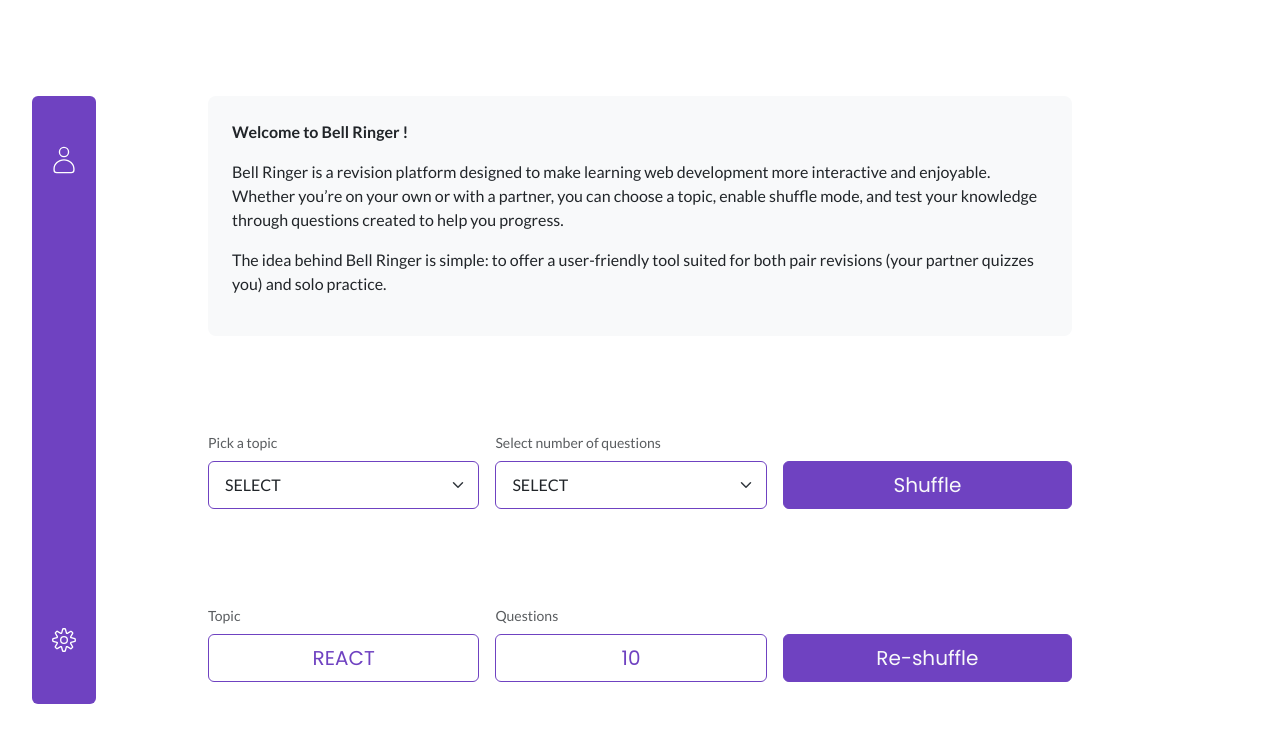
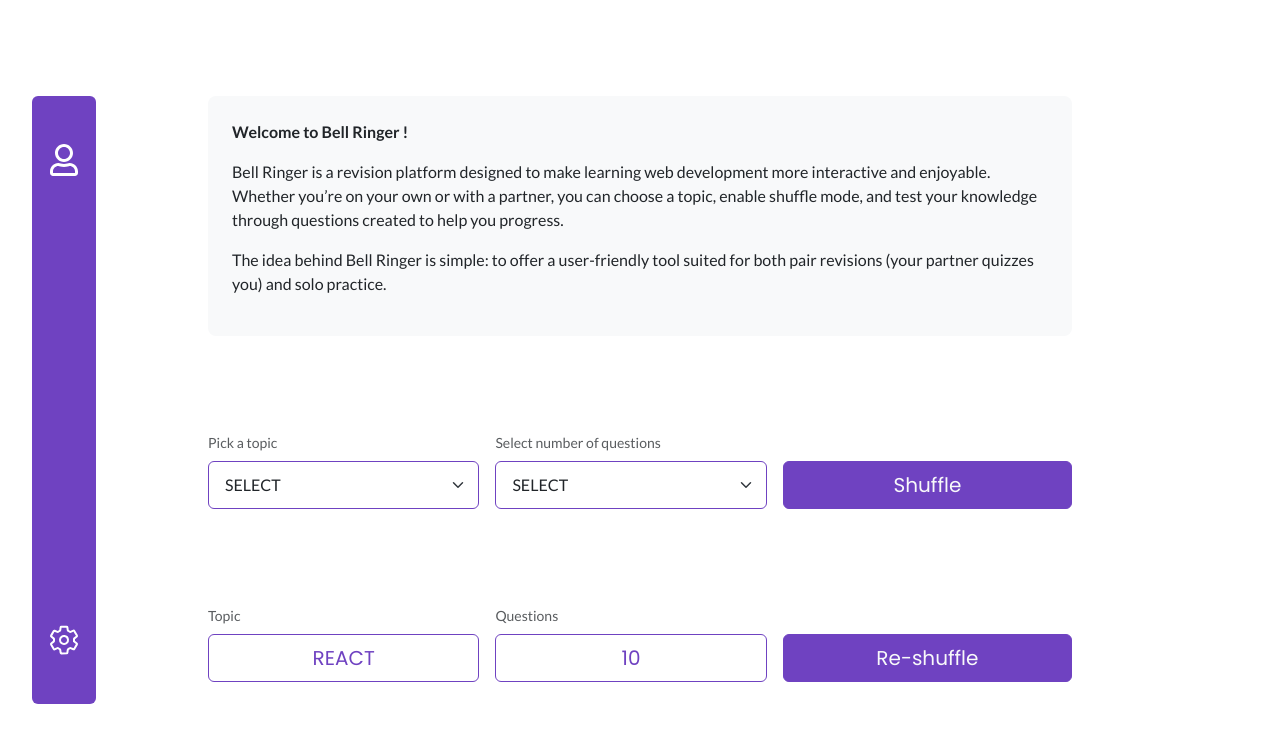
Before and after one commit to luneroka/bell-ringer, a React (Vite) app in the folder frontend/: page / in a window 1280 px wide. Shown: the top 742 px of the page. Built offline with nearby package versions, Linux system fonts and the light colour scheme.

Commit message:
Set hovering state on Navbar icons

```diff
--- a/frontend/src/components/navbar/Navbar.jsx
+++ b/frontend/src/components/navbar/Navbar.jsx
@@ -1,6 +1,10 @@
-import { CiUser, CiSettings } from 'react-icons/ci';
+import { FaRegUser, FaUser } from 'react-icons/fa';
+import { IoSettingsOutline, IoSettings } from 'react-icons/io5';
+import { useState } from 'react';
 
 function Navbar() {
+  const [hoveredIcon, setHoveredIcon] = useState(null);
+
   return (
     <header
       className='bg-primary rounded-2'
@@ -19,8 +23,31 @@ function Navbar() {
         className='d-flex flex-column align-items-center justify-content-between py-5'
         style={{ height: '100%' }}
       >
-        <CiUser size={32} className='text-white' />
-        <CiSettings size={32} className='text-white' />
+        <div
+          role='button'
+          className='text-white'
+          onMouseEnter={() => setHoveredIcon('user')}
+          onMouseLeave={() => setHoveredIcon(null)}
+        >
+          {hoveredIcon === 'user' ? (
+            <FaUser size={32} />
+          ) : (
+            <FaRegUser size={32} />
+          )}
+        </div>
+
+        <div
+          role='button'
+          className='text-white'
+          onMouseEnter={() => setHoveredIcon('settings')}
+          onMouseLeave={() => setHoveredIcon(null)}
+        >
+          {hoveredIcon === 'settings' ? (
+            <IoSettings size={32} />
+          ) : (
+            <IoSettingsOutline size={32} />
+          )}
+        </div>
       </nav>
     </header>
   );
```
